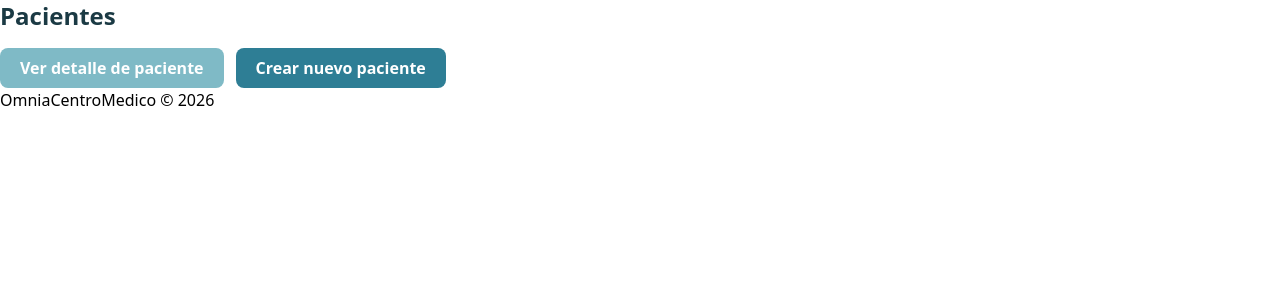
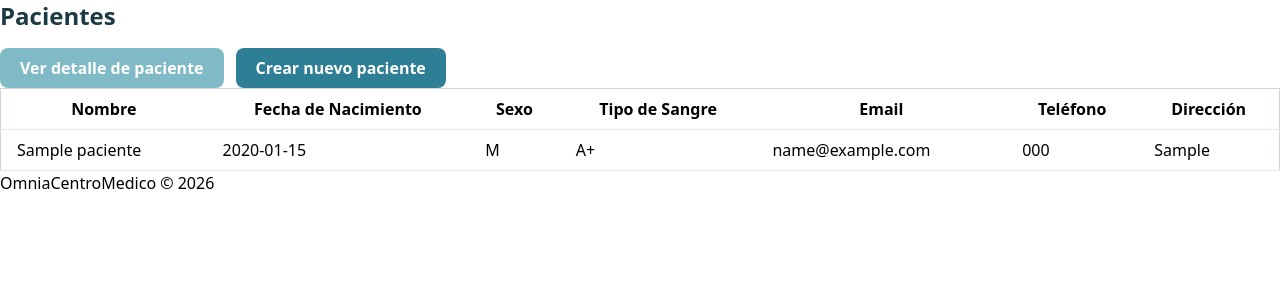
Before and after one commit to lbooghart-tech/omnia-centro-m-dico-especializado, a Laravel app: page /pacientes in a window 1280 px wide. Shown: the part 72-372 px from the top of the page. Run offline with Laravel 12, Linux system fonts and the light colour scheme; tables that the repository leaves empty hold one stand-in row (values such as "Sample post"); parts of the project's set-up code (start-up, migrations or seed data) failed here and were passed over; some libraries are stand-ins or nearby versions.

Commit message:
Maalv: formulario

```diff
--- a/app/Http/Controllers/PacientesController.php
+++ b/app/Http/Controllers/PacientesController.php
@@ -5,10 +5,10 @@ use App\Models\Paciente;
 
 class PacientesController extends Controller
 {
-    public function index()
+   /* public function index()
     {
         return view ('Pacientes.index');
-    }
+    }**/
     public function show()
     {
         return view('pacientes.show');
@@ -17,6 +17,12 @@ class PacientesController extends Controller
 {
     return view('Pacientes.create');
 }
+    public function index()
+    {
+        $pacientes = Paciente::orderBy('nombre')->get();
+
+        return view('Pacientes.index', compact('pacientes'));
+    }
 
 public function store(Request $request)
 {
@@ -24,7 +30,7 @@ public function store(Request $request)
         'nombre' => 'required|string|max:255| min:3',
         'fecha_nacimiento' => 'required|date|before:today',
         'sexo' => 'required|in:M,F',
-        'tipo_sangre' => 'required|in:A+,A-,B+,B-,AB+,AB-,O+,O-',
+        'tipo_sangre' => 'nullable|in:A+,A-,B+,B-,AB+,AB-,O+,O-',
         'email' => 'required|email|unique:pacientes,email',
         'telefono' => 'required|string|max:20| min:8',
         'direccion' => 'required|string|max:255| min:10',
--- a/resources/views/Pacientes/index.blade.php
+++ b/resources/views/Pacientes/index.blade.php
@@ -3,7 +3,36 @@
 @section('title', 'Pacientes')
 
 @section('content')
+@if(session('success'))
+    <div class="bg-green-100 text-green-800 p-3 rounded mb-4">{{ session('success') }}</div>
+@endif
     <h2 class="text-2xl font-bold text-clinica-900 mb-4">Pacientes</h2>
+
+    <table class="min-w-full bg-white border border-gray-300">
+        <thead>
+        <tr>
+            <th class="py-2 px-4 border-b">Nombre</th>
+            <th class="py-2 px-4 border-b">Fecha de Nacimiento</th>
+            <th class="py-2 px-4 border-b">Sexo</th>
+            <th class="py-2 px-4 border-b">Tipo de Sangre</th>
+            <th class="py-2 px-4 border-b">Email</th>
+            <th class="py-2 px-4 border-b">Teléfono</th>
+            <th class="py-2 px-4 border-b">Dirección</th>
+        </tr>
+        </thead>
+        <tbody>
+        @foreach($pacientes as $paciente)
+            <tr>
+                <td class="py-2 px-4 border-b">{{ $paciente->nombre }}</td>
+                <td class="py-2 px-4 border-b">{{ $paciente->fecha_nacimiento }}</td>
+                <td class="py-2 px-4 border-b">{{ $paciente->sexo }}</td>
+                <td class="py-2 px-4 border-b">{{ $paciente->tipo_sangre ?? 'N/A' }}</td>
+                <td class="py-2 px-4 border-b">{{ $paciente->email }}</td>
+                <td class="py-2 px-4 border-b">{{ $paciente->telefono }}</td>
+                <td class="py-2 px-4 border-b">{{ $paciente->direccion }}</td>
+            </tr>
+        @endforeach
+        </tbody>
 
     <div class="flex flex-wrap gap-3">
         <a href="{{ route('Pacientes.show') }}"
@@ -16,4 +45,5 @@
             Crear nuevo paciente
         </a>
     </div>
+</table>
 @endsection
```
Also changed, not shown: database/migrations/2026_08_23_215057_paciente.php (deleted), database/migrations/2026_10_06_023444_createpaciente.php.
